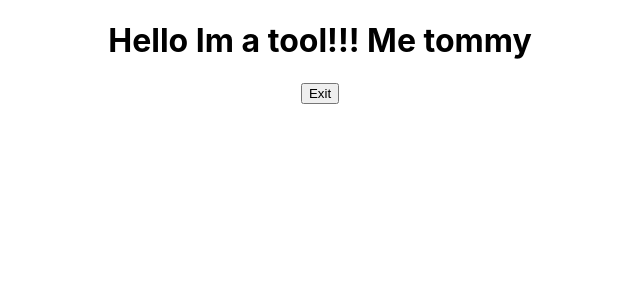
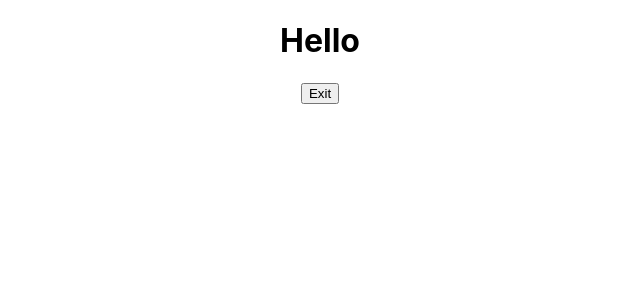
Before and after one commit to Brionconroy/React_1, a React (Create React App) app in the folder my-app/: page / in a window 1280 px wide. Shown: the top 300 px of the page, without its empty margins (320-960 px from the left). Built offline with nearby package versions, Linux system fonts and the light colour scheme.

Commit message:
With callback fixed

```diff
--- a/my-app/src/App.js
+++ b/my-app/src/App.js
@@ -1,13 +1,16 @@
 // import logo from './logo.svg';
 import './App.css';
 // import FunctionalGreetingWithProps from './components/FunctionalGreetingWithProps';
-import StatefulGreeting from './components/StatefulGreeting';
+// import StatefulGreeting from './components/StatefulGreeting';
+import StatefulGreetingWithCallback from './components/StatefulGreetingWithCallback';
+
 
 function App() {
   return (
     <div className="App">
       {/* <FunctionalGreetingWithProps greeting= "Well!!!!" name= "It Is I Tommey" age="102" /> */}
-      <StatefulGreeting greeting= "Im a tool!!!" name= "Me tommy"/>
+      {/* <StatefulGreeting greeting= "Im a tool!!!" name= "Me tommy"/> */}
+      <StatefulGreetingWithCallback/>
     </div>
   );
 }
--- a/my-app/src/components/StatefulGreeting.js
+++ b/my-app/src/components/StatefulGreeting.js
@@ -1,35 +1,30 @@
-import React from "react";
+// import React from "react";
 
-class StatefulGreeting extends React.Component {
+// class StatefulGreeting extends React.Component {
 
-    constructor(props) {
-        super(props);
-        this.state= {
-            introduction: "Hello",
-            buttonText: "Exit",
-        };
-    }
+//     constructor(props) {
+//         super(props);
+//         this.state= {
+//             introduction: "Hello",
+//             buttonText: "Exit",
+//         };
+//     }
 
-    handleClick() {
-        this.setState({
-            introduction: "Gluck",
-            buttonText: "Enter"
-        }, ()=>{
-        console.log("new state", this.state.introduction);
-        console.log("new state", this.state.buttonText);
-        });
-        console.log(this.state.introduction);
-        console.log(this.state.buttonText);
-    }
+//     handleClick() {
+//         this.setState({
+//             introduction: "Gluck",
+//         })
+//         console.log(this.state.introduction);
+//     }
 
-    render() {
-        return (
-            <div>
-                <h1>{this.state.introduction} {this.props.greeting} {this.props.name} </h1>
-                <button onClick={() => this.handleClick()}>{this.state.buttonText}</button>
-            </div>
-        )
-    }
-}
+//     render() {
+//         return (
+//             <div>
+//                 <h1>{this.state.introduction} {this.props.greeting} {this.props.name} </h1>
+//                 <button onClick={() => this.handleClick()}>{this.state.buttonText}</button>
+//             </div>
+//         )
+//     }
+// }
 
-export default StatefulGreeting;
+// export default StatefulGreeting;
--- /dev/null
+++ b/my-app/src/components/StatefulGreetingWithCallback.js
@@ -0,0 +1,35 @@
+import React from "react";
+
+class StatefulGreetingWithCallback extends React.Component {
+
+    constructor(props) {
+        super(props);
+        this.state= {
+            introduction: "Hello",
+            buttonText: "Exit",
+        };
+    }
+
+    handleClick() {
+        this.setState({
+            introduction: "Gluck",
+            buttonText: "Enter"
+        }, ()=>{
+        console.log("new state", this.state.introduction);
+        console.log("new state", this.state.buttonText);
+        });
+        console.log(this.state.introduction);
+        console.log(this.state.buttonText);
+    }
+
+    render() {
+        return (
+            <div>
+                <h1>{this.state.introduction} {this.props.greeting} {this.props.name} </h1>
+                <button onClick={() => this.handleClick()}>{this.state.buttonText}</button>
+            </div>
+        )
+    }
+}
+
+export default StatefulGreetingWithCallback;
```
